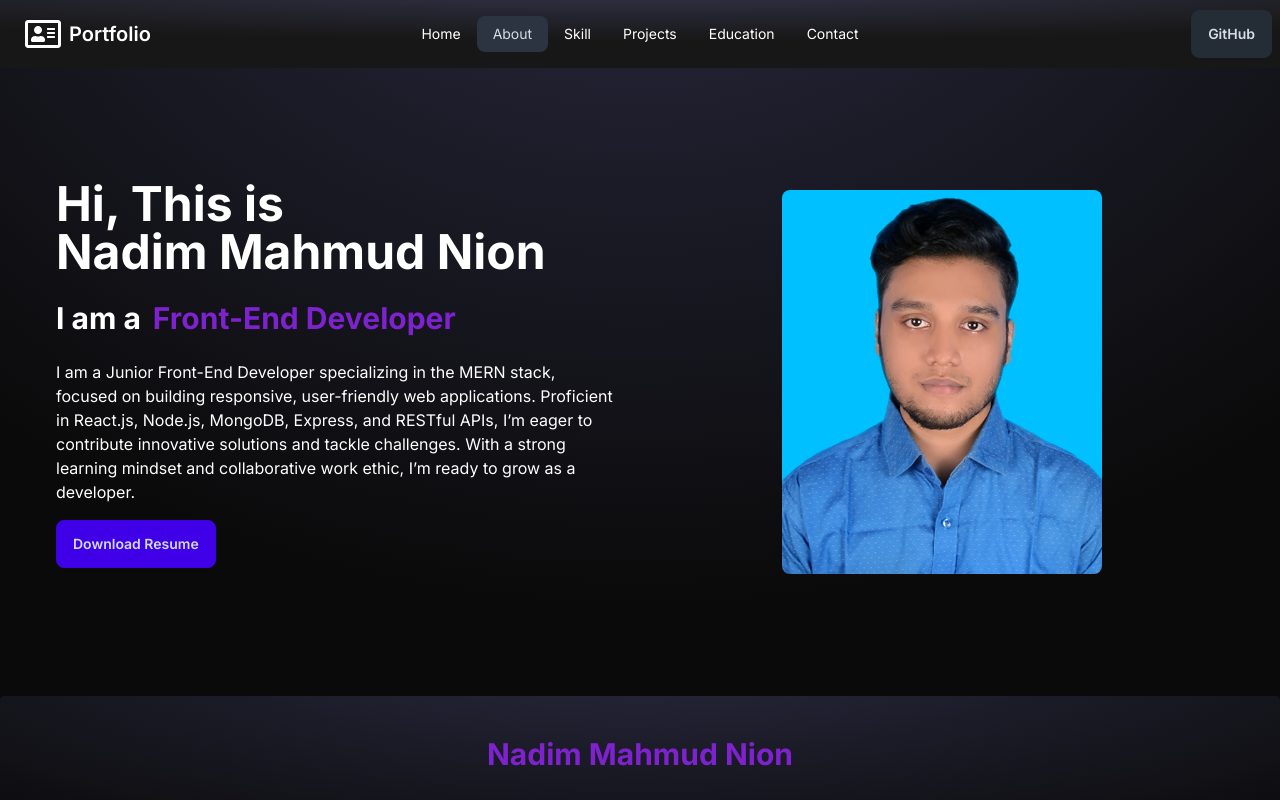
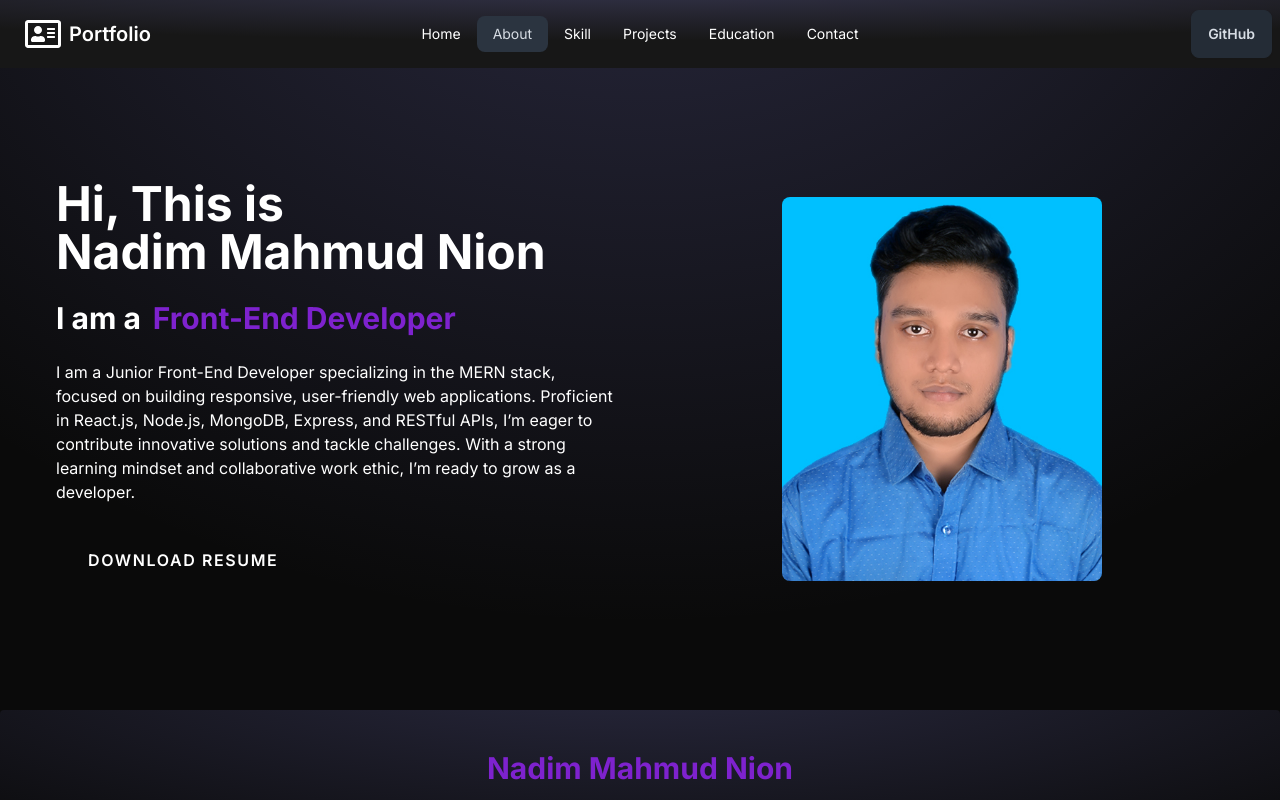
Before and after one commit to Nadim-Nion/nion-portfolio, a React (Vite) app: page /about in a window 1280 px wide. Shown: the top 800 px of the page. Built offline with nearby package versions, Linux system fonts and the light colour scheme.

Commit message:
animated button added

```diff
--- a/src/components/About/About.jsx
+++ b/src/components/About/About.jsx
@@ -1,6 +1,7 @@
 import React from 'react';
 import img from '../../assets/image/My-Formal-Picture.JPG';
 import resume from '../../assets/pdf/resume.pdf';
+import AnimatedButton from '../AnimatedButton/AnimatedButton';
 
 const About = () => {
     return (
@@ -15,9 +16,10 @@ const About = () => {
                         <span className='text-purple-700 ml-3'>Front-End Developer</span>
                     </h3>
                     <p>I am a Junior Front-End Developer specializing in the MERN stack, focused on building responsive, user-friendly web applications. Proficient in React.js, Node.js, MongoDB, Express, and RESTful APIs, I’m eager to contribute innovative solutions and tackle challenges. With a strong learning mindset and collaborative work ethic, I’m ready to grow as a developer.</p>
-                    <a href={resume} download>
+                    {/* <a href={resume} download>
                         <button className="btn btn-active btn-primary my-4">Download Resume</button>
-                    </a>
+                    </a> */}
+                    <AnimatedButton downloadLink={resume}></AnimatedButton>
                 </div>
 
                 {/* Image */}
--- /dev/null
+++ b/src/components/AnimatedButton/AnimatedButton.jsx
@@ -0,0 +1,20 @@
+// AnimatedButton.jsx
+import React from "react";
+
+const AnimatedButton = ({ text = "Download Resume", downloadLink }) => {
+  return (
+    <a
+      href={downloadLink}
+      download
+      className="relative inline-block px-8 py-5 text-white uppercase font-semibold tracking-widest overflow-hidden transition-all duration-500 hover:bg-white hover:text-black shadow-none hover:shadow-[0_0_5px_#fff,0_0_25px_#fff,0_0_50px_#fff,0_0_200px_#fff]"
+    >
+      <span className="absolute top-0 left-0 w-full h-[10px] bg-gradient-to-r from-transparent to-white animate-slide-left"></span>
+      <span className="absolute -top-full right-0 w-[10px] h-full bg-gradient-to-b from-transparent to-white animate-slide-down delay-75"></span>
+      <span className="absolute bottom-0 right-0 w-full h-[10px] bg-gradient-to-l from-transparent to-white animate-slide-right delay-150"></span>
+      <span className="absolute -bottom-full left-0 w-[10px] h-full bg-gradient-to-t from-transparent to-white animate-slide-up delay-300"></span>
+      {text}
+    </a>
+  );
+};
+
+export default AnimatedButton;
--- a/tailwind.config.js
+++ b/tailwind.config.js
@@ -7,7 +7,32 @@ export default {
     "./src/**/*.{js,ts,jsx,tsx}",
   ],
   theme: {
-    extend: {},
+    extend: {
+      animation: {
+        'slide-left': 'slideLeft 1s linear infinite',
+        'slide-down': 'slideDown 1s linear infinite',
+        'slide-right': 'slideRight 1s linear infinite',
+        'slide-up': 'slideUp 1s linear infinite',
+      },
+      keyframes: {
+        slideLeft: {
+          '0%': { left: '-100%' },
+          '50%, 100%': { left: '100%' },
+        },
+        slideDown: {
+          '0%': { top: '-100%' },
+          '50%, 100%': { top: '100%' },
+        },
+        slideRight: {
+          '0%': { right: '-100%' },
+          '50%, 100%': { right: '100%' },
+        },
+        slideUp: {
+          '0%': { bottom: '-100%' },
+          '50%, 100%': { bottom: '100%' },
+        },
+      },
+    },
   },
   plugins: [
     daisyui,
```
